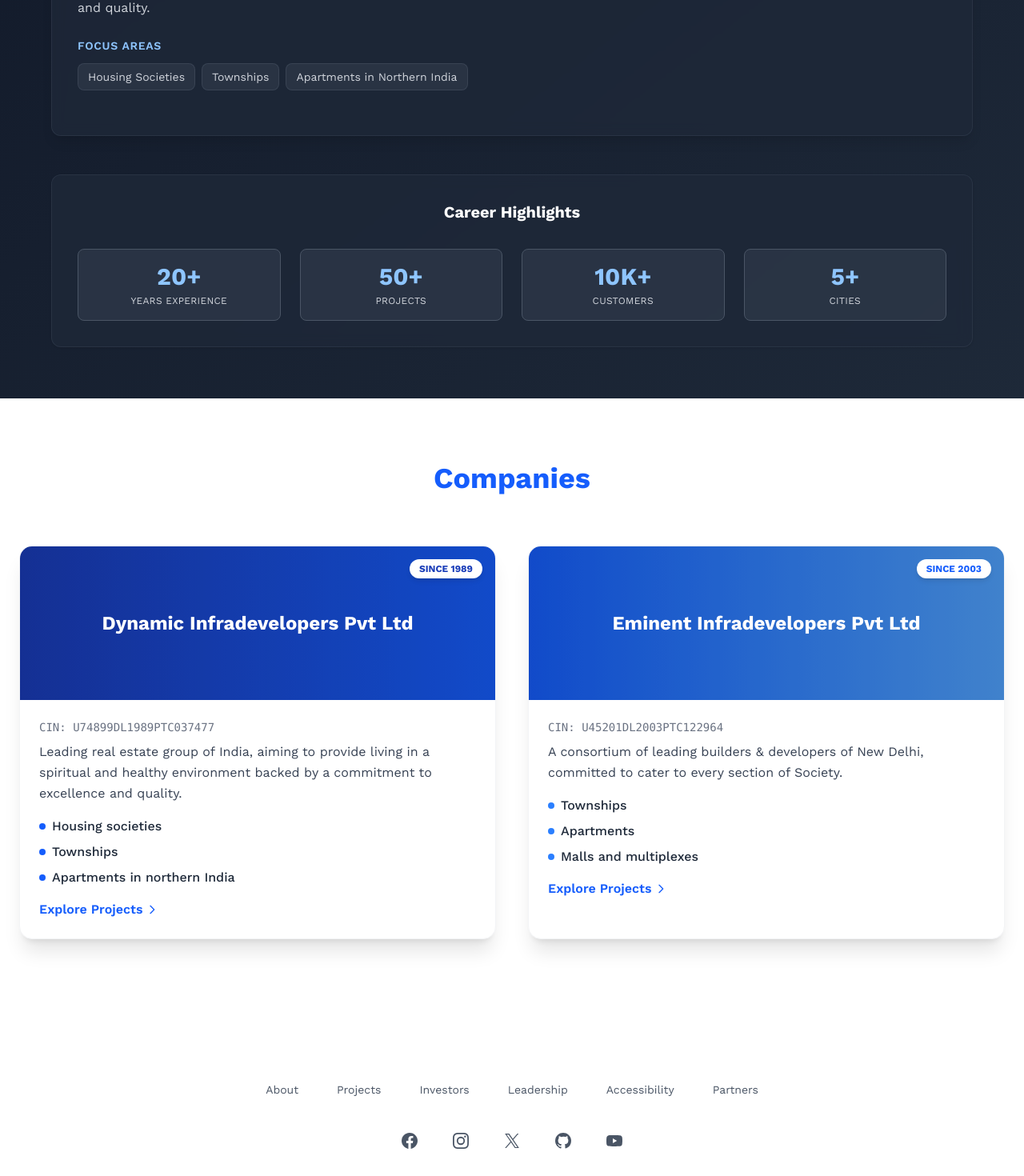
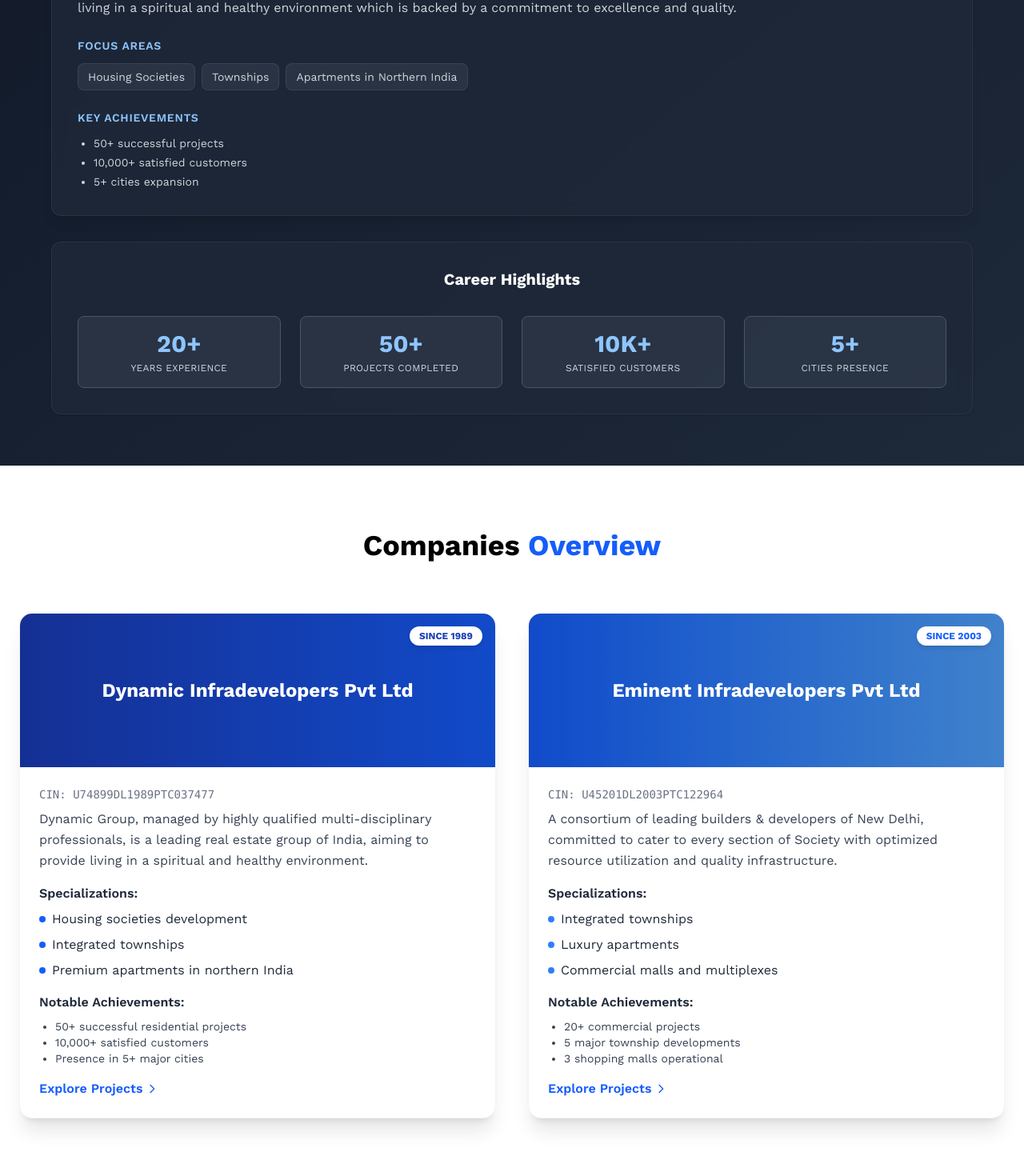
Before and after one commit to JatinBrandshow/echelonindia, a Next.js app: page /our-leader in a window 1280 px wide. Shown: the part 1880-3350 px from the top of the page at 80% size. Built offline with nearby package versions, Linux system fonts and the light colour scheme.

Commit message:
content updated

```diff
--- a/src/app/our-leader/page.js
+++ b/src/app/our-leader/page.js
@@ -33,8 +33,9 @@
             title: "Founder & Managing Director",
             period: "1989 - Present",
             cin: "U74899DL1989PTC037477",
-            description: "Leading real estate group of India, aiming to provide living in a spiritual and healthy environment backed by a commitment to excellence and quality.",
+            description: "Dynamic Group, managed by highly qualified multi-disciplinary professionals, is a leading real estate group of India, aiming to provide living in a spiritual and healthy environment which is backed by a commitment to excellence and quality.",
             focusAreas: ["Housing Societies", "Townships", "Apartments in Northern India"],
+            achievements: ["50+ successful projects", "10,000+ satisfied customers", "5+ cities expansion"],
             icon: (
                 <svg className="w-5 h-5 text-white" fill="none" stroke="currentColor" viewBox="0 0 24 24">
                     <path strokeLinecap="round" strokeLinejoin="round" strokeWidth={2} d="M13 10V3L4 14h7v7l9-11h-7z" />
@@ -47,8 +48,9 @@
             title: "Founder & Managing Director",
             period: "2003 - Present",
             cin: "U45201DL2003PTC122964",
-            description: "A consortium of leading builders & developers of New Delhi, committed to cater to every section of Society with quality infrastructure.",
+            description: "A consortium of leading builders & developers of New Delhi, conceived, nurtured and led by Mr. Manish Agarwal. The Group is committed to cater to every section of Society with quality infrastructure at optimized resources.",
             focusAreas: ["Townships", "Apartments", "Malls and Multiplexes"],
+            achievements: ["20+ commercial projects", "5 major townships", "3 shopping malls"],
             icon: (
                 <svg className="w-5 h-5 text-white" fill="none" stroke="currentColor" viewBox="0 0 24 24">
                     <path strokeLinecap="round" strokeLinejoin="round" strokeWidth={2} d="M19 21V5a2 2 0 00-2-2H7a2 2 0 00-2 2v16m14 0h2m-2 0h-2m2 0H9m2 0H5m2 0H3m2 0v-5a1 1 0 011-1h8a1 1 0 011 1v5m-6 0h4" />
@@ -59,15 +61,13 @@
 
     const stats = [
         { value: "20+", label: "Years Experience" },
-        { value: "50+", label: "Projects" },
-        { value: "10K+", label: "Customers" },
-        { value: "5+", label: "Cities" }
+        { value: "50+", label: "Projects Completed" },
+        { value: "10K+", label: "Satisfied Customers" },
+        { value: "5+", label: "Cities Presence" }
     ];
 
     return (
         <div className="min-h-screen bg-gray-50">
-
-
             {/* Hero Section */}
             <section id="hero" className="hero-bg min-h-screen flex items-center pt-16 pb-28">
                 <div className="container mx-auto px-6 text-center text-white">
@@ -84,7 +84,7 @@
             {/* About Section */}
             <section id="about" className="py-20 bg-white">
                 <div className="container mx-auto px-6">
-                    <h2 className="text-3xl md:text-4xl font-bold text-center mb-16">About </h2>
+                    <h2 className="text-3xl md:text-4xl font-bold text-center mb-16">About</h2>
                     <div className="flex flex-col md:flex-row items-center">
                         <div className="md:w-1/3 mb-10 md:mb-0 flex justify-center">
                             <div className="w-64 h-64 bg-blue-100 rounded-full overflow-hidden shadow-xl">
@@ -155,7 +155,7 @@
                         viewport={{ once: true }}
                         className="text-3xl md:text-4xl font-bold text-center mb-12 text-white"
                     >
-                        Professional <span className="text-blue-400">Journey</span>
+                        Leadership & <span className="text-blue-400">Ownership</span>
                     </motion.h2>
 
                     <div className="max-w-6xl mx-auto">
@@ -214,7 +214,7 @@
                             initial={{ opacity: 0, y: 20 }}
                             animate={{ opacity: 1, y: 0 }}
                             transition={{ duration: 0.5 }}
-                            className="bg-gray-800/80 backdrop-blur-sm rounded-xl p-8 border border-gray-700/50 shadow-lg mb-12"
+                            className="bg-gray-800/80 backdrop-blur-sm rounded-xl p-8 border border-gray-700/50 shadow-lg mb-8"
                         >
                             <div className="flex items-start mb-6">
                                 <div className="bg-blue-600 rounded-lg p-3 mr-4 flex-shrink-0">
@@ -251,6 +251,17 @@
                                         </span>
                                     ))}
                                 </div>
+                            </div>
+
+                            <div>
+                                <h4 className="text-sm font-semibold text-blue-300 mb-3 uppercase tracking-wider">
+                                    Key Achievements
+                                </h4>
+                                <ul className="text-gray-300 text-sm list-disc pl-5 space-y-1">
+                                    {companies[activeCompany].achievements.map((achievement, index) => (
+                                        <li key={index}>{achievement}</li>
+                                    ))}
+                                </ul>
                             </div>
                         </motion.div>
 
@@ -294,7 +305,7 @@
                         viewport={{ once: true }}
                         className="text-3xl md:text-4xl font-bold text-center mb-16"
                     >
-                        <span className="text-blue-600">Companies</span>
+                        Companies <span className="text-blue-600">Overview</span>
                     </motion.h2>
 
                     <div className="grid md:grid-cols-2 gap-10">
@@ -371,21 +382,30 @@
                                     className="text-gray-700 mb-4 leading-relaxed"
                                     style={{ transform: 'translateZ(10px)' }}
                                 >
-                                    Leading real estate group of India, aiming to provide living in a spiritual and healthy environment backed by a commitment to excellence and quality.
+                                    Dynamic Group, managed by highly qualified multi-disciplinary professionals, is a leading real estate group of India, aiming to provide living in a spiritual and healthy environment.
                                 </p>
                                 <div className="mb-4" style={{ transform: 'translateZ(15px)' }}>
+                                    <h4 className="font-semibold text-gray-800 mb-2">Specializations:</h4>
                                     <div className="flex items-center mb-2">
                                         <div className="w-2 h-2 bg-blue-600 rounded-full mr-2"></div>
-                                        <span className="text-gray-800 font-medium">Housing societies</span>
+                                        <span className="text-gray-800">Housing societies development</span>
                                     </div>
                                     <div className="flex items-center mb-2">
                                         <div className="w-2 h-2 bg-blue-600 rounded-full mr-2"></div>
-                                        <span className="text-gray-800 font-medium">Townships</span>
+                                        <span className="text-gray-800">Integrated townships</span>
                                     </div>
                                     <div className="flex items-center">
                                         <div className="w-2 h-2 bg-blue-600 rounded-full mr-2"></div>
-                                        <span className="text-gray-800 font-medium">Apartments in northern India</span>
+                                        <span className="text-gray-800">Premium apartments in northern India</span>
                                     </div>
+                                </div>
+                                <div className="mb-4" style={{ transform: 'translateZ(15px)' }}>
+                                    <h4 className="font-semibold text-gray-800 mb-2">Notable Achievements:</h4>
+                                    <ul className="text-sm text-gray-700 list-disc pl-5">
+                                        <li>50+ successful residential projects</li>
+                                        <li>10,000+ satisfied customers</li>
+                                        <li>Presence in 5+ major cities</li>
+                                    </ul>
                                 </div>
                                 <motion.button
                                     className="mt-4 text-blue-600 hover:text-blue-800 font-semibold flex items-center group"
@@ -477,21 +497,30 @@
                                     className="text-gray-700 mb-4 leading-relaxed"
                                     style={{ transform: 'translateZ(10px)' }}
                                 >
-                                    A consortium of leading builders & developers of New Delhi, committed to cater to every section of Society.
+                                    A consortium of leading builders & developers of New Delhi, committed to cater to every section of Society with optimized resource utilization and quality infrastructure.
                                 </p>
                                 <div className="mb-4" style={{ transform: 'translateZ(15px)' }}>
+                                    <h4 className="font-semibold text-gray-800 mb-2">Specializations:</h4>
                                     <div className="flex items-center mb-2">
                                         <div className="w-2 h-2 bg-blue-500 rounded-full mr-2"></div>
-                                        <span className="text-gray-800 font-medium">Townships</span>
+                                        <span className="text-gray-800">Integrated townships</span>
                                     </div>
                                     <div className="flex items-center mb-2">
                                         <div className="w-2 h-2 bg-blue-500 rounded-full mr-2"></div>
-                                        <span className="text-gray-800 font-medium">Apartments</span>
+                                        <span className="text-gray-800">Luxury apartments</span>
                                     </div>
                                     <div className="flex items-center">
                                         <div className="w-2 h-2 bg-blue-500 rounded-full mr-2"></div>
-                                        <span className="text-gray-800 font-medium">Malls and multiplexes</span>
+                                        <span className="text-gray-800">Commercial malls and multiplexes</span>
                                     </div>
+                                </div>
+                                <div className="mb-4" style={{ transform: 'translateZ(15px)' }}>
+                                    <h4 className="font-semibold text-gray-800 mb-2">Notable Achievements:</h4>
+                                    <ul className="text-sm text-gray-700 list-disc pl-5">
+                                        <li>20+ commercial projects</li>
+                                        <li>5 major township developments</li>
+                                        <li>3 shopping malls operational</li>
+                                    </ul>
                                 </div>
                                 <motion.button
                                     className="mt-4 text-blue-600 hover:text-blue-800 font-semibold flex items-center group"
@@ -512,7 +541,6 @@
                     </div>
                 </div>
             </section>
-
 
             <style jsx>{`
                 .hero-bg {
```
Lines whose indentation alone changed are shown as unchanged.
